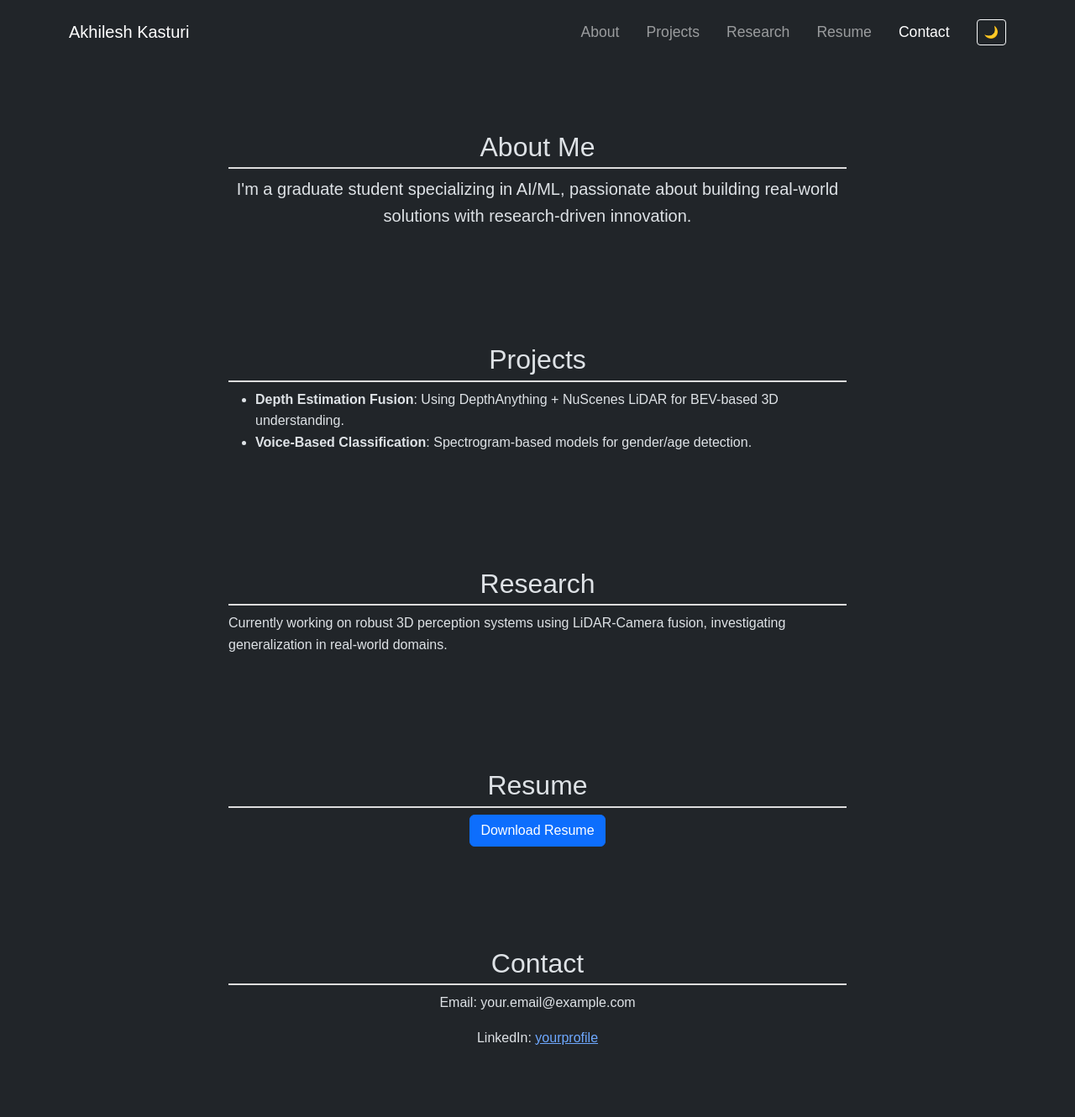
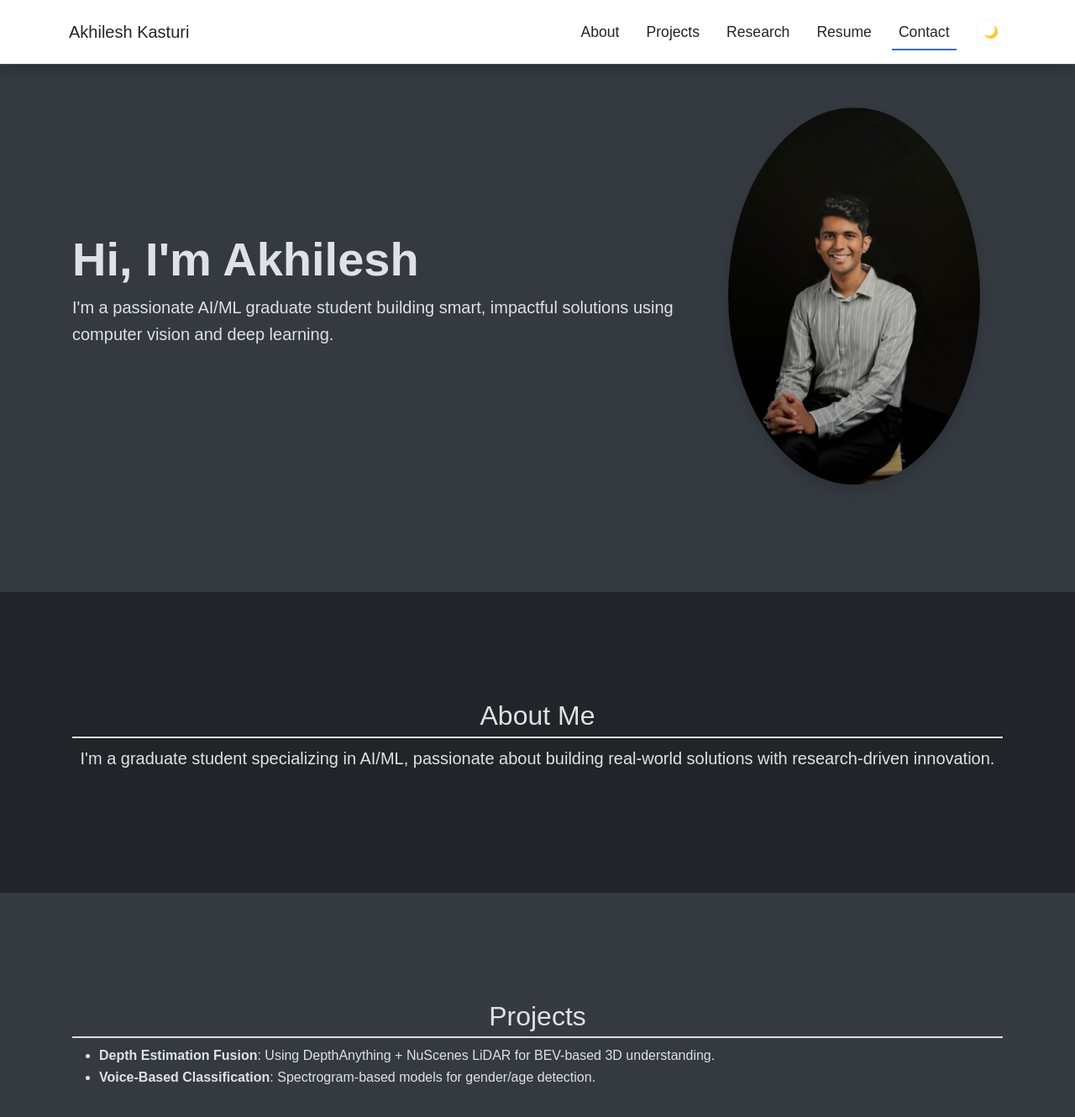
Before and after one commit to AkhilKas/akhilkas.github.io, a Jekyll site: the page built from index.md, in a window 1280 px wide and 1400 px high. Shown: the top 1330 px of the window at 84% size. Built offline with Jekyll 4.4.1, drawn with Linux system fonts in a browser that asks for light colours.

Commit message:
Dark light mode with sections

```diff
--- a/_layouts/default.html
+++ b/_layouts/default.html
@@ -13,7 +13,7 @@
   <body data-bs-spy="scroll" data-bs-target="#navbarNav" data-bs-offset="80" tabindex="0">
 
     <!-- Navbar -->
-    <nav class="navbar navbar-expand-lg navbar-dark bg-dark fixed-top py-3" id="navbarNav">
+   <nav class="navbar navbar-expand-lg bg-white fixed-top py-3 shadow border-bottom" id="navbarNav">
       <div class="container">
         <a class="navbar-brand me-auto" href="#">Akhilesh Kasturi</a>
 
@@ -29,7 +29,7 @@
           <button
             id="theme-toggle"
             type="button"
-            class="btn btn-outline-light btn-sm"
+            class="btn btn-sm"
             data-bs-toggle="tooltip"
             data-bs-placement="bottom"
             title="Toggle dark mode"
@@ -43,7 +43,7 @@
 
 
     <!-- Main Content -->
-    <main class="container mt-5 pt-5">
+    <main>
       {{ content }}
     </main>
 
--- a/assets/css/style.css
+++ b/assets/css/style.css
@@ -12,9 +12,14 @@ body {
 }
 
 section {
-  padding: 60px 20px;
-  max-width: 800px;
-  margin: auto;
+  width: 100%;
+  margin: 0;
+  padding: 80px 0;
+}
+
+section > .container {
+  padding-left: 1rem;
+  padding-right: 1rem;
 }
 
 section h2 {
@@ -22,13 +27,41 @@ section h2 {
   padding-bottom: 5px;
 }
 
-/* Navbar links */
-.navbar-nav .nav-link {
-  font-size: 1.1rem;
-  transition: color 0.2s ease, text-decoration 0.2s ease;
+/* Navbar links default style */
+
+.navbar-brand {
+  color: #212529 !important;  /* Bootstrap dark text */
 }
 
+.navbar-nav .nav-link {
+  position: relative;
+  font-size: 1.1rem;
+  color: #212529 !important;
+  transition: color 0.3s ease;
+}
+
+/* Create underline on hover */
+.navbar-nav .nav-link::after {
+  content: "";
+  position: absolute;
+  left: 0;
+  bottom: 0;
+  width: 0%;
+  height: 2px;
+  background-color: #0d6efd; /* Bootstrap primary blue */
+  transition: width 0.3s ease;
+}
+
+/* Hover effect: text color + animated underline */
 .navbar-nav .nav-link:hover {
-  color: #ffc107 !important;
-  text-decoration: underline;
+  color: #0d6efd !important;
+  text-decoration: none;
 }
+
+.navbar-nav .nav-link:hover::after {
+  width: 100%;
+}
+
+.navbar-nav .nav-link.active::after {
+  width: 100%;
+}
--- a/assets/js/theme-toggle.js
+++ b/assets/js/theme-toggle.js
@@ -2,7 +2,6 @@ document.addEventListener("DOMContentLoaded", function () {
   const toggleBtn = document.getElementById("theme-toggle");
   const html = document.documentElement;
 
-  // Initialize tooltip once
   const tooltip = new bootstrap.Tooltip(toggleBtn);
 
   function updateTheme() {
@@ -14,9 +13,17 @@ document.addEventListener("DOMContentLoaded", function () {
 
     // Update tooltip content
     tooltip.setContent({
-        '.tooltip-inner': `Toggle ${isDark ? "light" : "dark"} mode`
+      '.tooltip-inner': `Toggle ${newTheme} mode`
     });
+
+    // Update button outline
+    toggleBtn.classList.remove("btn-outline-dark", "btn-outline-light");
+    toggleBtn.classList.add(`btn-outline-${newTheme === "light" ? "dark" : "light"}`);
   }
 
   toggleBtn.addEventListener("click", updateTheme);
+
+  // Initial setup
+  html.setAttribute("data-bs-theme", "dark");
+  toggleBtn.classList.add("btn-outline-light");
 });
--- a/index.md
+++ b/index.md
@@ -3,15 +3,32 @@ layout: default
 title: "Home"
 ---
 
+<section id="intro" class="bg-body-secondary text-body">
+  <div class="container py-5">
+    <div class="row align-items-center">
+      <!-- Text (Left) -->
+      <div class="col-md-8 text-center text-md-start">
+        <h1 class="display-4 fw-bold">Hi, I'm Akhilesh</h1>
+        <p class="lead">I'm a passionate AI/ML graduate student building smart, impactful solutions using computer vision and deep learning.</p>
+      </div>
+
+      <!-- Image (Right) -->
+      <div class="col-md-4 text-center">
+        <img src="/assets/images/profile.jpeg" alt="Akhilesh profile photo" class="img-fluid rounded-circle shadow" style="max-width: 300px;">
+      </div>
+    </div>
+  </div>
+</section>
+
 <section id="about" class="bg-body text-body">
-  <div class="container">
+  <div class="container py-5">
     <h2 class="text-center">About Me</h2>
     <p class="lead text-center">I'm a graduate student specializing in AI/ML, passionate about building real-world solutions with research-driven innovation.</p>
   </div>
 </section>
 
-<section id="projects" class="bg-body text-body">
-  <div class="container">
+<section id="projects" class="bg-body-secondary text-body">
+  <div class="container py-5">
     <h2 class="text-center">Projects</h2>
     <ul>
       <li><strong>Depth Estimation Fusion</strong>: Using DepthAnything + NuScenes LiDAR for BEV-based 3D understanding.</li>
@@ -21,21 +38,21 @@ title: "Home"
 </section>
 
 <section id="research" class="bg-body text-body">
-  <div class="container">
+  <div class="container py-5">
     <h2 class="text-center">Research</h2>
     <p>Currently working on robust 3D perception systems using LiDAR-Camera fusion, investigating generalization in real-world domains.</p>
   </div>
 </section>
 
-<section id="resume" class="bg-body text-body">
-  <div class="container text-center">
+<section id="resume" class="bg-body-secondary text-body">
+  <div class="container text-center py-5">
     <h2>Resume</h2>
     <a href="/assets/resume.pdf" class="btn btn-primary" target="_blank">Download Resume</a>
   </div>
 </section>
 
 <section id="contact" class="bg-body text-body">
-  <div class="container">
+  <div class="container py-5">
     <h2 class="text-center">Contact</h2>
     <p class="text-center">Email: your.email@example.com</p>
     <p class="text-center">LinkedIn: <a href="https://www.linkedin.com/in/yourprofile" target="_blank">yourprofile</a></p>
```
Also changed, not shown: assets/images/profile.jpeg (added), 5 other files.
